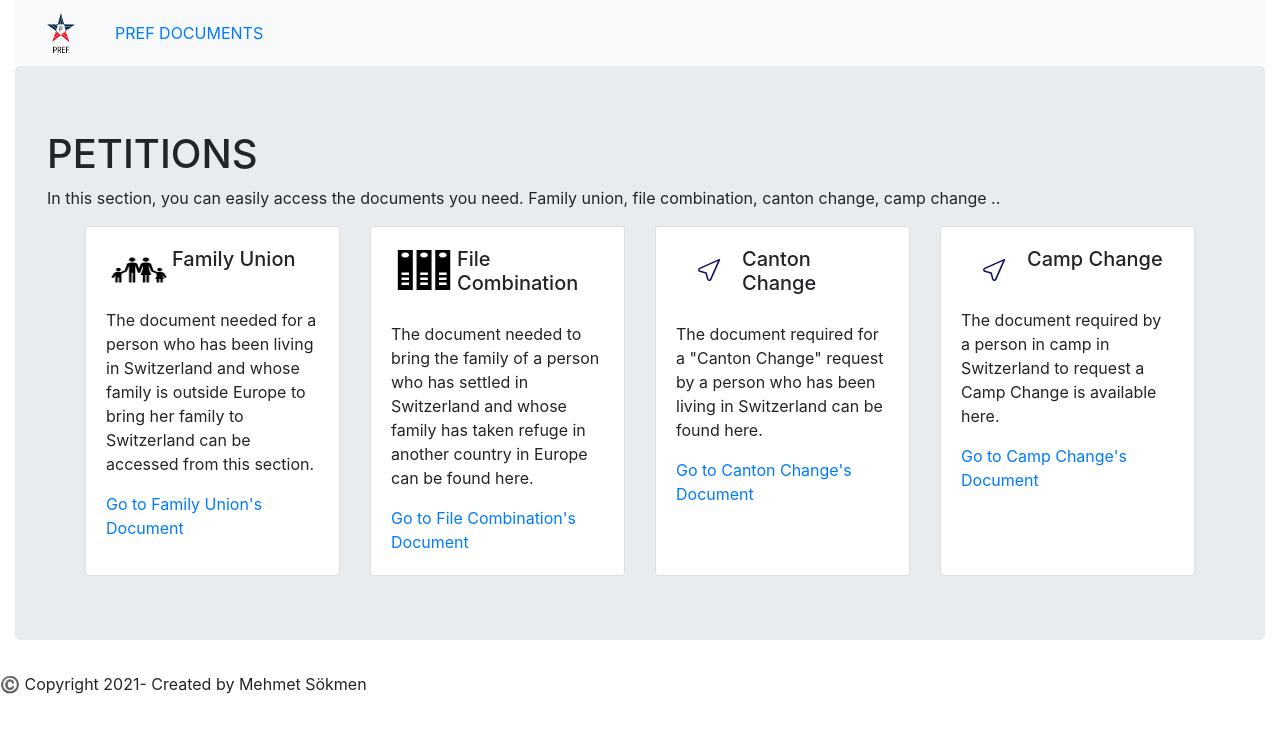
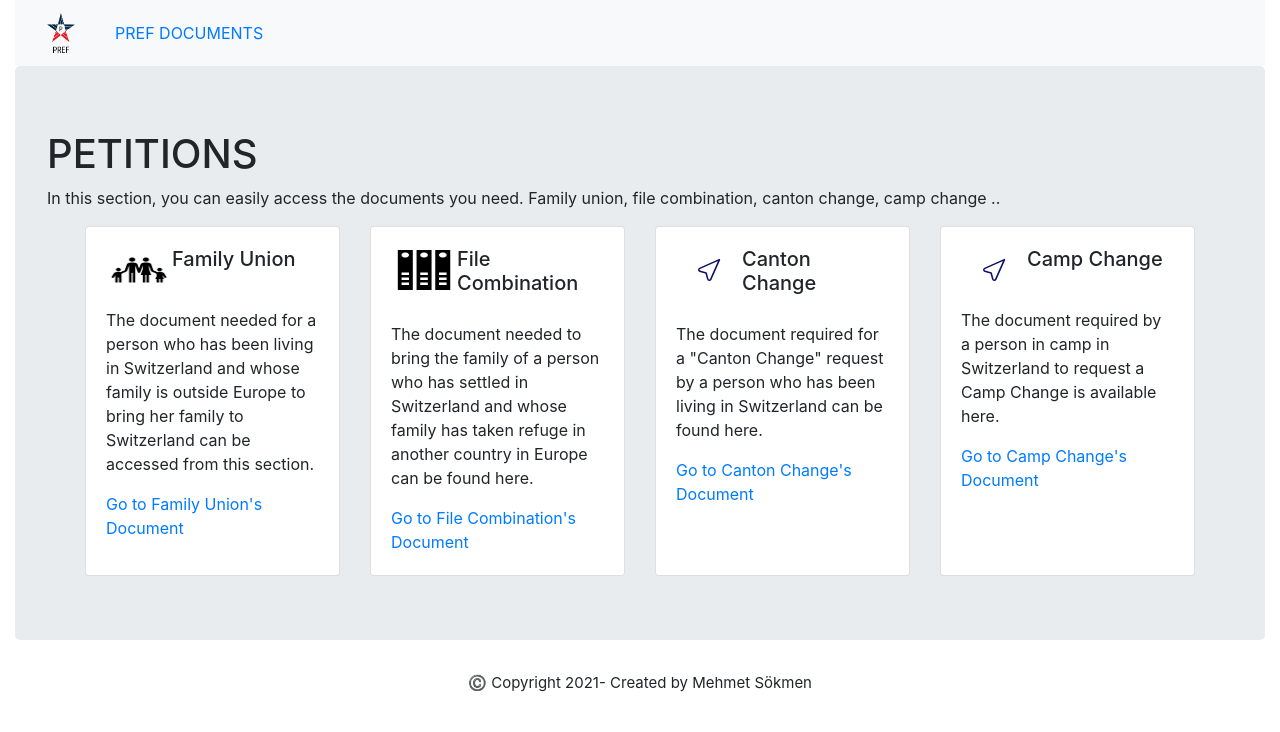
Before and after one commit to sokmen4083/PREF-Client, a React (Create React App) app: page / in a window 1280 px wide. Shown: the top 732 px of the page. Built offline with nearby package versions, Linux system fonts and the light colour scheme.

Commit message:
Update App.css
Copyright added

```diff
--- a/src/App.css
+++ b/src/App.css
@@ -54,3 +54,10 @@ div #sem-adres{
 min-width : 568px;
 max-withh : 798px;
 }
+.copyright{
+  display: flex;
+  justify-content: center;
+  align-items: center;
+  flex-direction: column;
+  font-size: 15px;
+}
```
